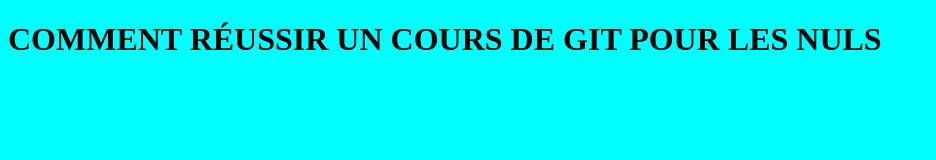
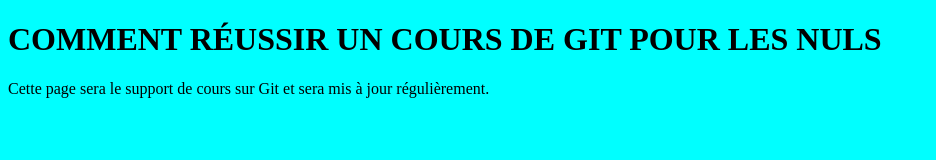
Before and after one commit to fredbon/activite2, a plain HTML site: page index.html in a window 1280 px wide. Shown: the whole page, without its empty margins (0-936 px from the left). Drawn offline with Linux system fonts and the light colour scheme.

Commit message:
Insertion du texte de présentation pour le cours

```diff
--- a/index.html
+++ b/index.html
@@ -10,5 +10,6 @@
     </head>
     <body>
         <h1>Comment réussir un cours de Git pour les nuls</h1>
+        <p>Cette page sera le support de cours sur Git et sera mis à jour régulièrement.</p>
     </body>
     </html>
```
